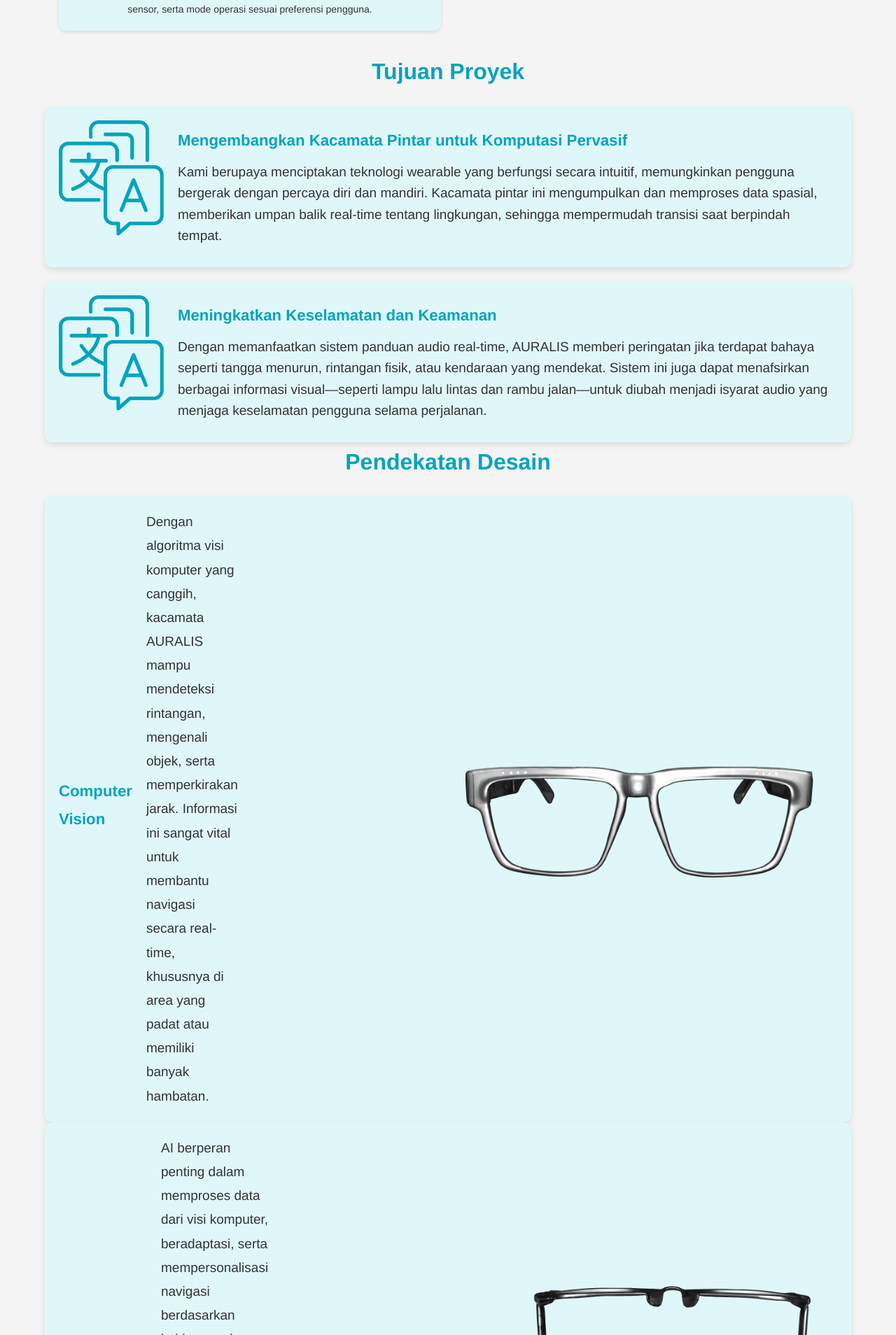
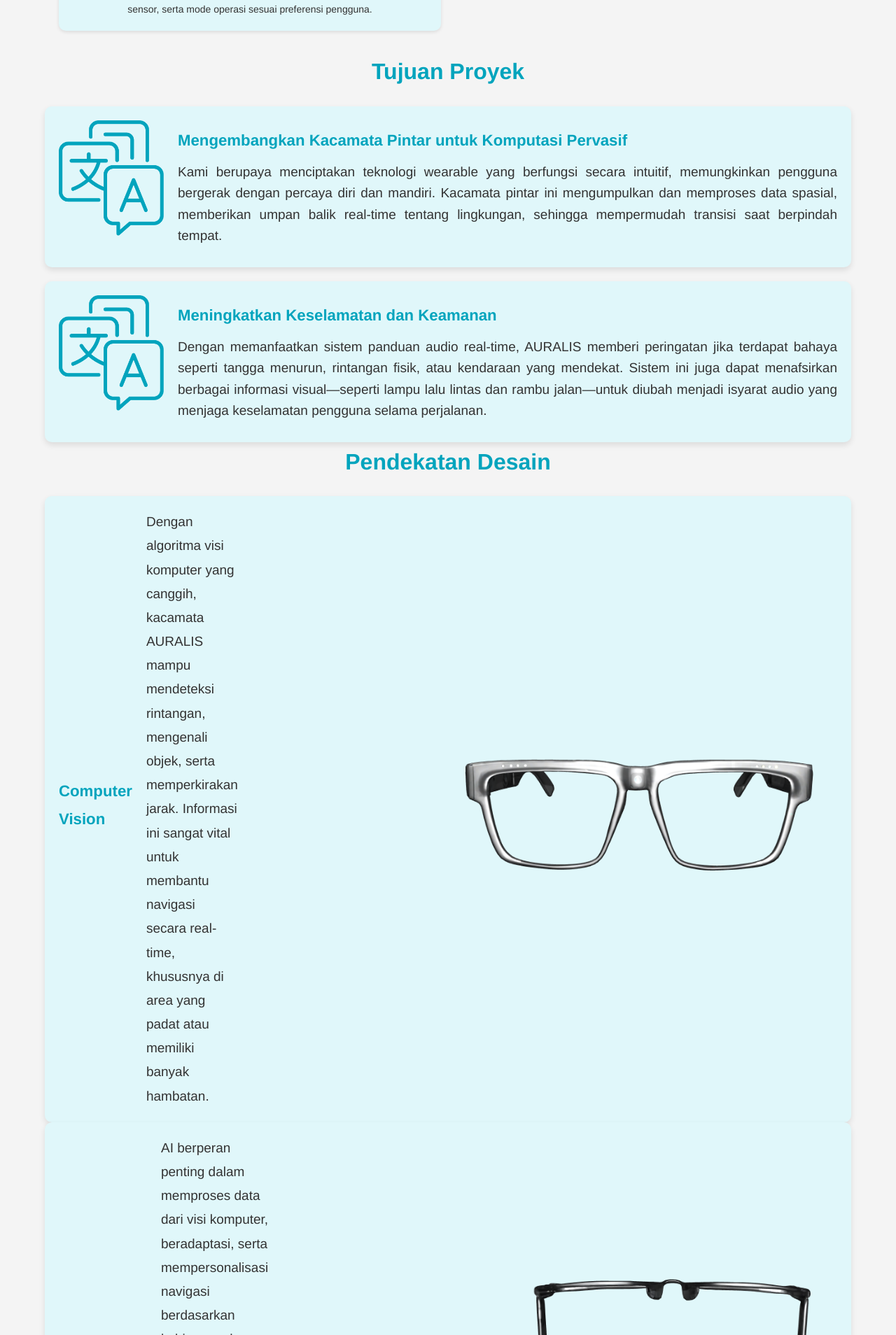
Before and after one commit to wahyu-02/auralis, a Jekyll site: the page built from index.markdown, in a window 1280 px wide. Shown: the part 2078-3986 px from the top of the page at 70% size. Built offline with Jekyll 4.4.1, drawn with Linux system fonts in a browser that asks for light colours.

Commit message:
Update main.css

```diff
--- a/assets/css/main.css
+++ b/assets/css/main.css
@@ -223,13 +223,19 @@
 .goal-content p {
   color: #333;
   line-height: 1.6;
+  text-align: justify;
 }
 
+@media (max-width: 768px) {
+  .goal {
+    flex-direction: column;
+    text-align: center;
+  }
 
-.about-image {
-  max-width: 100%; /* Full-width images within the container */
-  display: block;
-  margin-top: 20px; /* Space above the image */
+  .goal-image {
+    margin-bottom: 10px;
+    max-width: 100%;
+  }
 }
 
 @media (max-width: 768px) {
```
